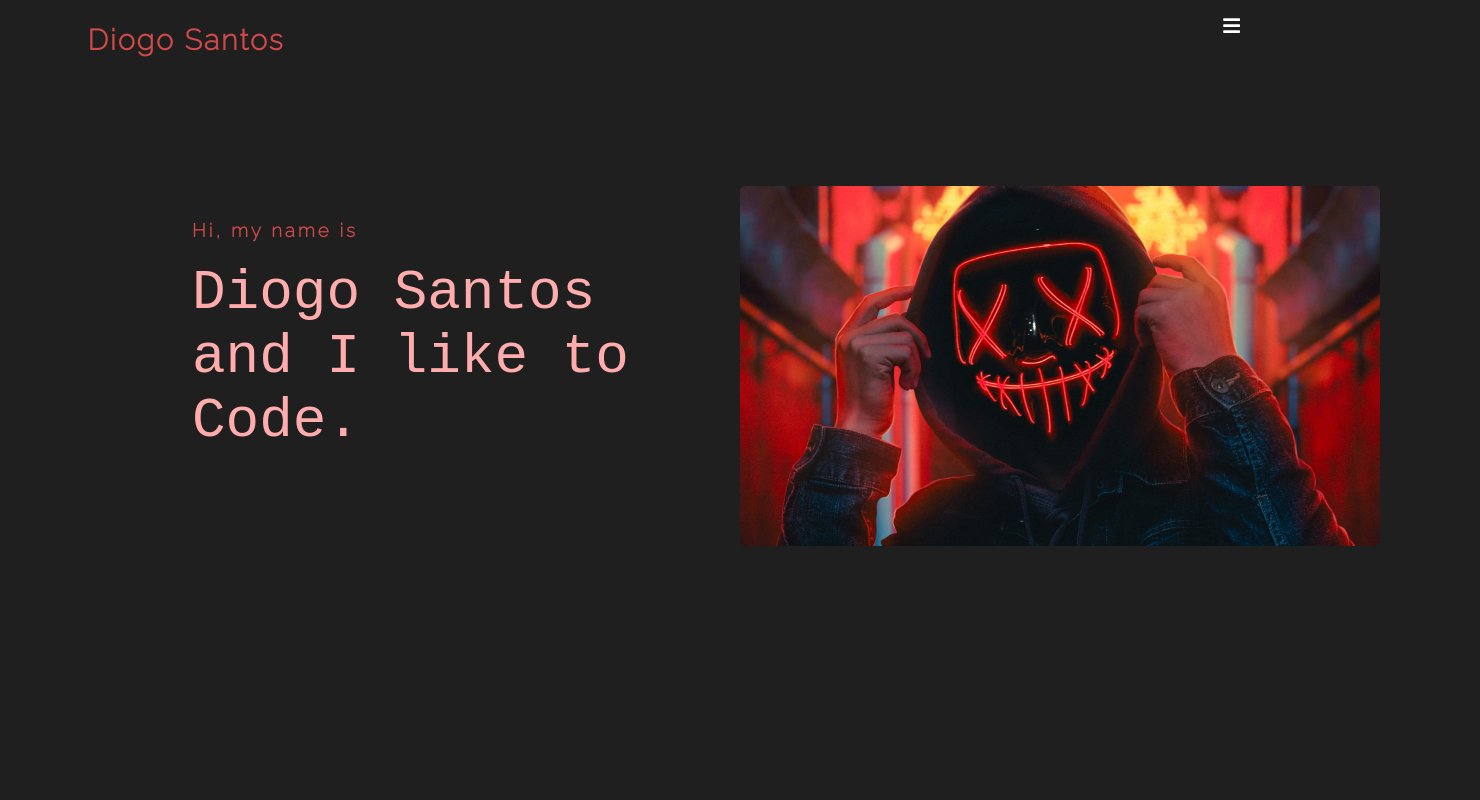
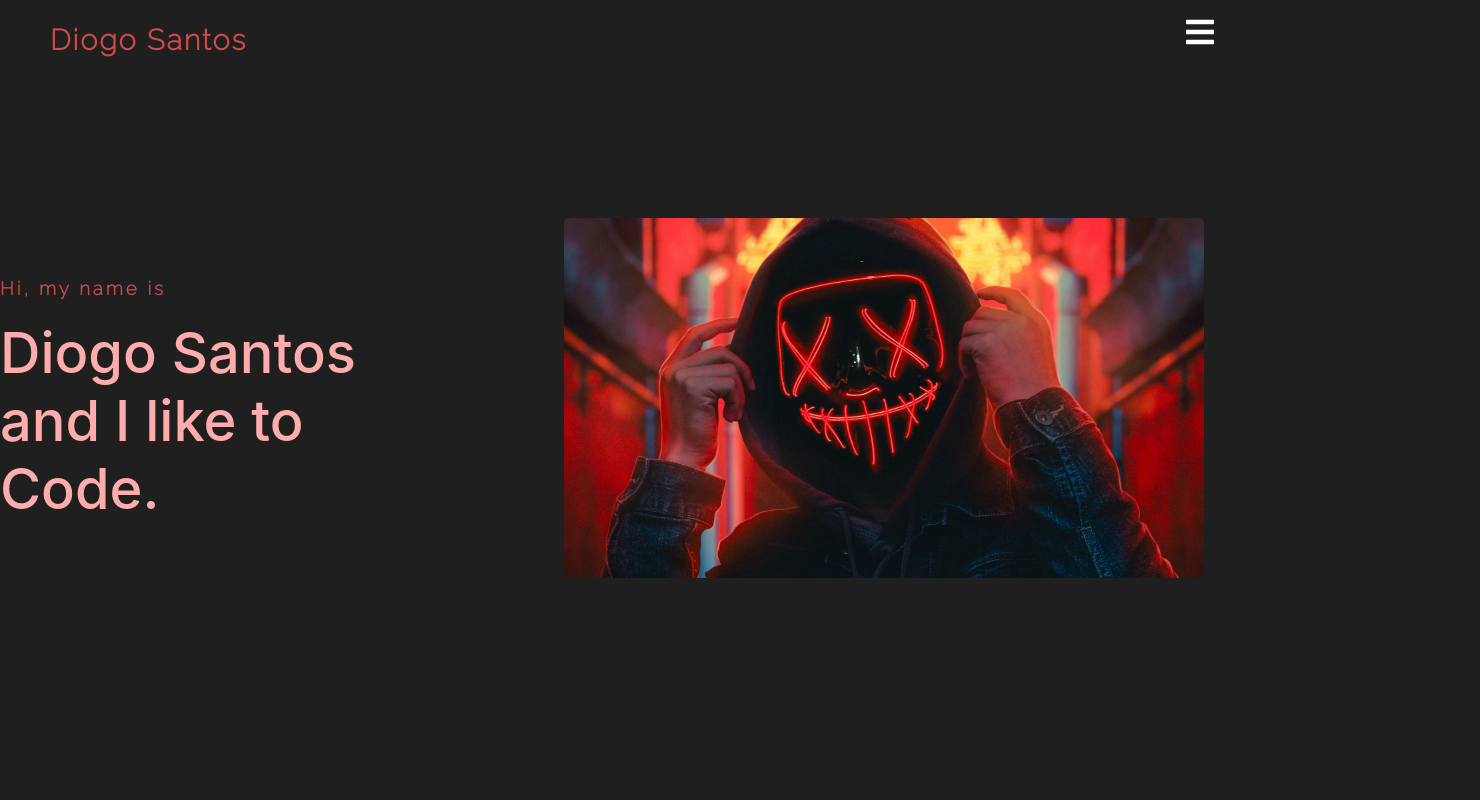
Before and after one commit to diogodeese/Portfolio, a React (Create React App) app: page / in a window 1280 px wide. Shown: the top 800 px of the page, 1480 px wide, since content can reach past the window. Built offline with nearby package versions, Linux system fonts and the light colour scheme.

Commit message:
Re-styling

```diff
--- a/src/App.css
+++ b/src/App.css
@@ -4,6 +4,7 @@
   box-sizing: border-box;
   font-family: "Raleway", sans-serif;
   background-color: #1f1f1f;
+  overflow-x: hidden;
 }
 
 *::selection {
@@ -12,7 +13,7 @@
 }
 
 ::-webkit-scrollbar {
-  width: 10px;
+  width: 8px;
 }
 
 ::-webkit-scrollbar-track {
--- a/src/components/Navbar/Navbar.css
+++ b/src/components/Navbar/Navbar.css
@@ -3,15 +3,14 @@
   width: 100%;
   display: flex;
   position: fixed;
-  justify-content: center;
   align-items: center;
   font-size: 1.2rem;
   background-color: #1f1f1f;
 }
 
 .Navbar-title {
-  justify-self: start;
-  margin-left: 20px;
+  position: absolute;
+  left: 50px;
   color: #d14949;
   cursor: default;
   letter-spacing: 2px;
@@ -22,9 +21,8 @@
   grid-template-columns: repeat(4, auto);
   grid-gap: 10px;
   text-align: center;
-  width: 70vw;
+  width: 97%;
   justify-content: end;
-  margin-right: 2rem;
 }
 
 .Navbar-links {
@@ -50,9 +48,10 @@
 
 .Mobile-menu-icon {
   position: absolute;
-  right: 1rem;
+  right: 2rem;
   top: 1rem;
   width: 4rem;
+  font-size: 2rem;
   cursor: pointer;
   display: none;
   outline: none;
@@ -64,7 +63,7 @@
 
 @media only screen and (max-width: 1280px) {
   .Mobile-menu-icon {
-    display: block;
+    display: flex;
   }
 
   .Navbar-links {
--- a/src/components/Presentation/Presentation.css
+++ b/src/components/Presentation/Presentation.css
@@ -4,12 +4,12 @@
   justify-content: center;
 }
 
-.Presentation-leftside {
-  width: 50%;
-  float: left;
+.Presentation-container {
   display: block;
-  padding-left: 15%;
-  padding-bottom: 10%;
+  margin-right: 15%;
+  margin-bottom: 10%;
+  overflow: hidden;
+  min-height: 350px;
 }
 
 .Presentation-before-title {
@@ -20,16 +20,36 @@
 
 .Presentation-title {
   justify-self: start;
+  font-family: "Calibre", "Inter", "San Francisco", "SF Pro Text", -apple-system,
+    system-ui, sans-serif;
   font-size: 56px;
+  font-weight: 500;
   color: #ffacac;
   cursor: default;
-  font-family: "Courier New", Courier;
-  font-weight: 100;
 }
 
-.Presentation-rightside {
-  width: 50%;
-  float: right;
-  padding-right: 15%;
-  padding-bottom: 5%;
+.Presentation-under-title {
+  margin-top: 10px;
+  margin-bottom: 40px;
+  letter-spacing: 2px;
+  color: #d9c5c5;
 }
+
+.Presentation-download-button {
+  padding: 0.5rem 1rem;
+  color: #d9c5c5;
+  font-size: 20px;
+  text-decoration: none;
+  border: 1px solid #d14949;
+  border-radius: 4px;
+}
+
+.Presentation-download-button:hover {
+  background-color: #d14949;
+  border-radius: 4px;
+  transition: all 0.4s ease-out;
+  cursor: pointer;
+}
+
+@media only screen and (max-width: 1720px) {
+}
```
Also changed, not shown: src/components/Sidebar/Sidebar.css (added, +69 -0 lines).
